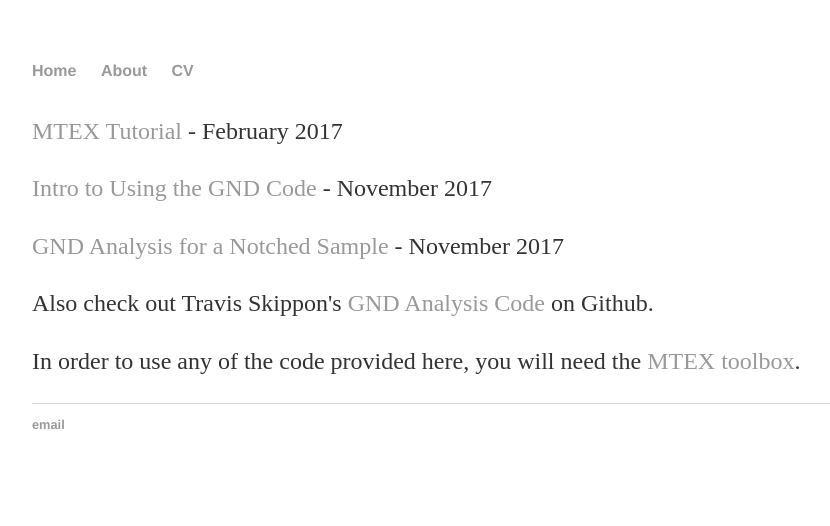
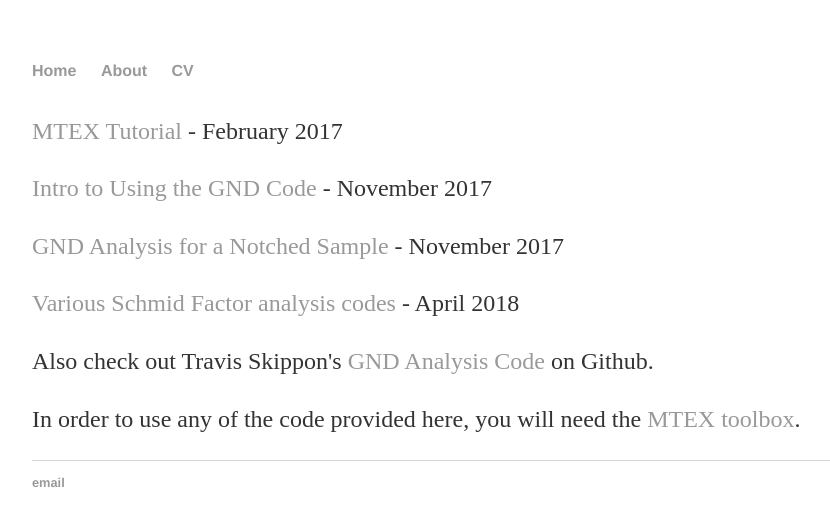
Before and after one commit to cochranec/cochranec.github.io, a Jekyll site: the page built from index.html, in a window 1280 px wide. Shown: the top 526 px of the page, without its empty margins (160-990 px from the left). Built offline with Jekyll 4.4.1, drawn with Linux system fonts in a browser that asks for light colours.

Commit message:
Add link to Schmid Factor analysis

```diff
--- a/index.html
+++ b/index.html
@@ -7,6 +7,7 @@
 	<p> <a href="/mtex/">MTEX Tutorial</a> - February 2017</p>
 	<p> <a href="/notch/ZhouyaoLoad.html">Intro to Using the GND Code</a> - November 2017 </p>
 	<p> <a href="/notch/">GND Analysis for a Notched Sample</a> - November 2017</p>
+	<p> <a href="/schmidAnalysis/">Various Schmid Factor analysis codes</a> - April 2018</p>
 	<p> Also check out Travis Skippon's <a href="https://github.com/tskippon/GND">GND Analysis Code</a> on Github.</p>
 	<p> In order to use any of the code provided here, you will need the <a href='https://mtex-toolbox.github.io/'>MTEX toolbox</a>. </p>
 </div><!-- /.blurb -->
```
